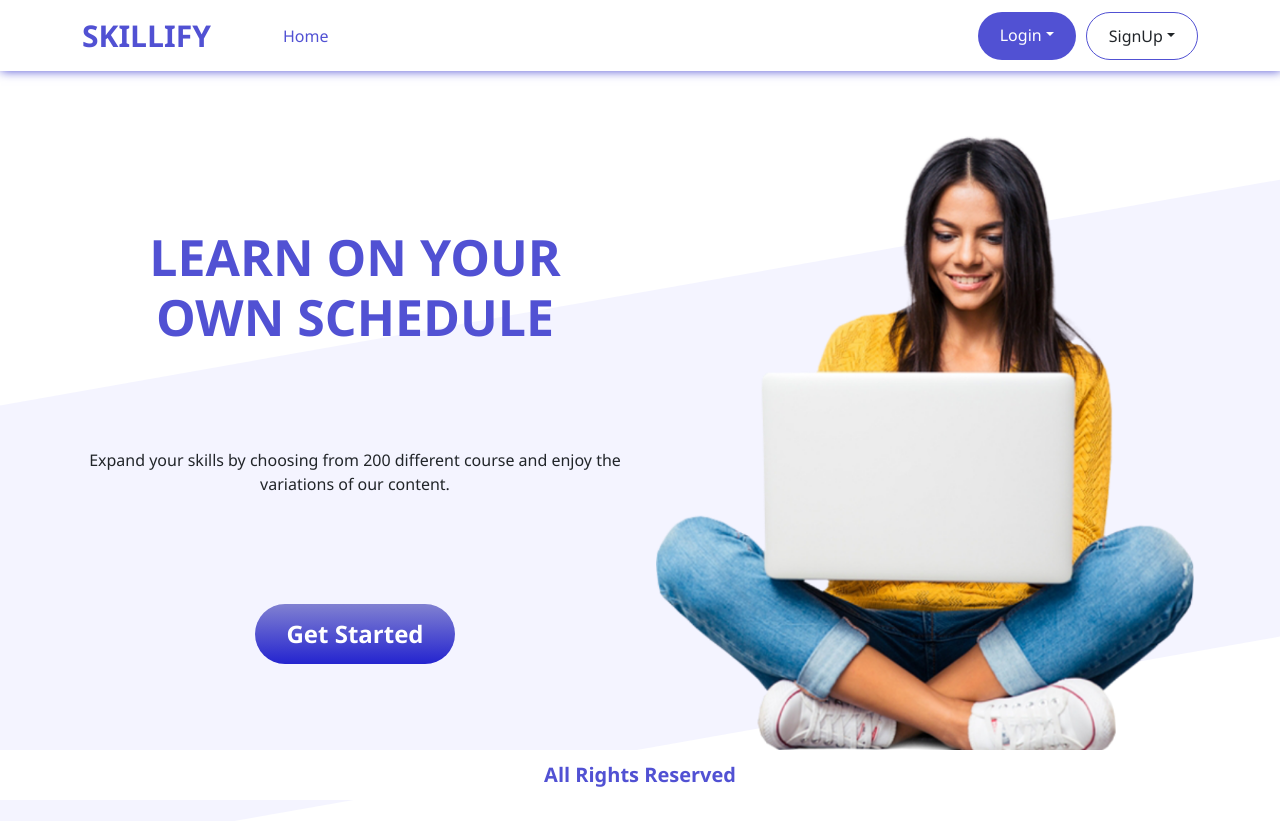
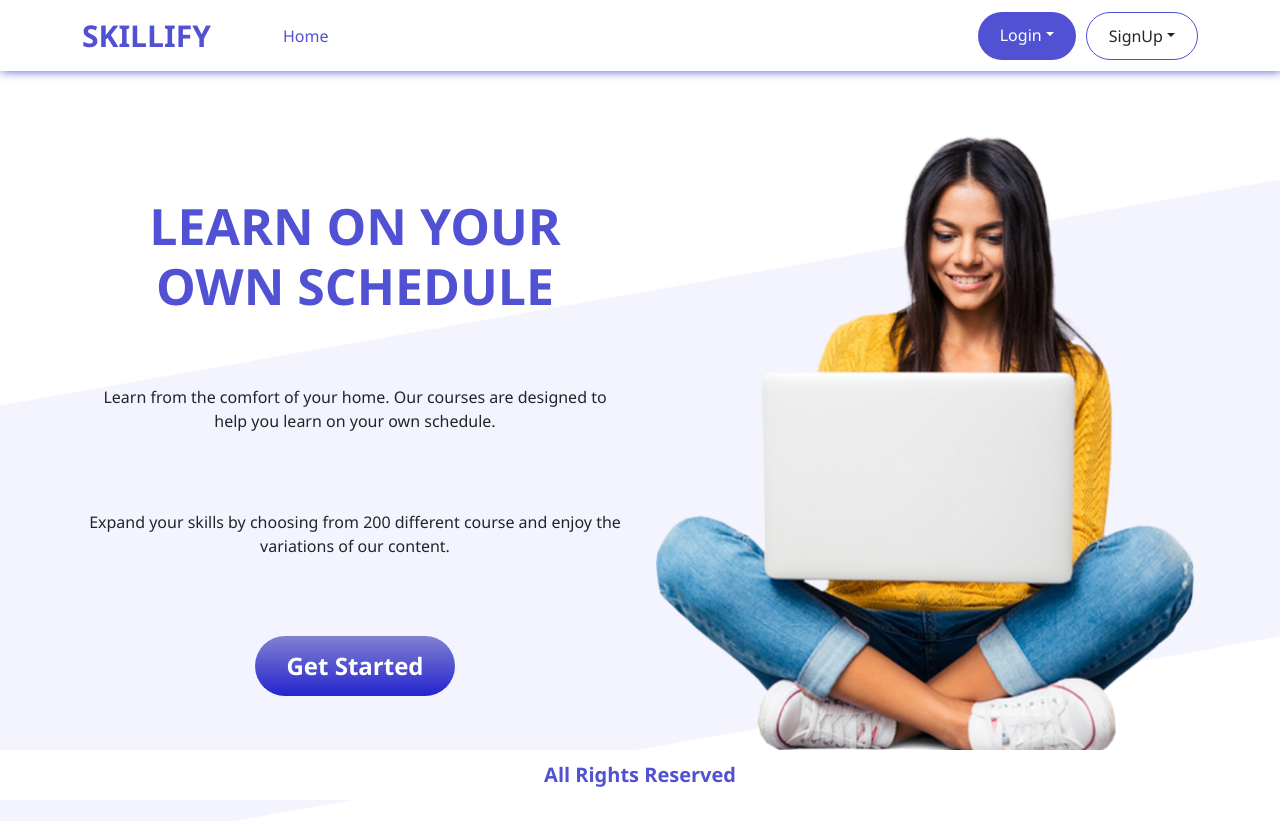
Before and after one commit to abdellah545/SKILLIFY, a React (Create React App) app: page / in a window 1280 px wide. Built offline with nearby package versions, Linux system fonts and the light colour scheme.

Commit message:
انا تعبت

```diff
--- a/src/Components/Home/Home.jsx
+++ b/src/Components/Home/Home.jsx
@@ -28,6 +28,10 @@ export default function Home() {
             <div className="col-lg-6 col-md-8 col-sm-10 p-3 d-flex align-items-center flex-column justify-content-evenly">
               <h1 className="text-center">LEARN ON YOUR OWN SCHEDULE</h1>
               <p className="text-center">
+                Learn from the comfort of your home. Our courses are designed
+                to help you learn on your own schedule.
+              </p>
+              <p className="text-center">
                 Expand your skills by choosing from 200 different course and
                 enjoy the variations of our content.
               </p>
```
